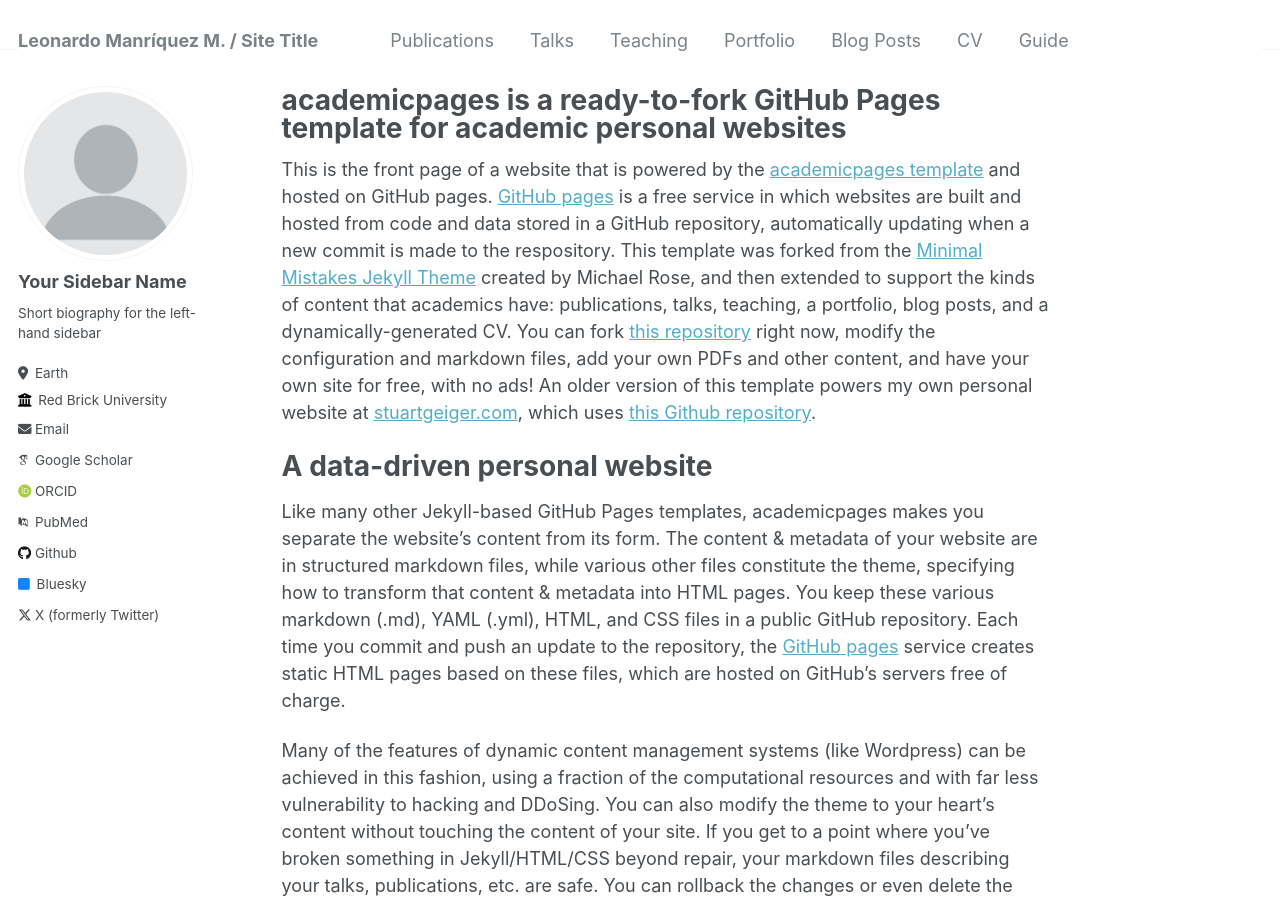
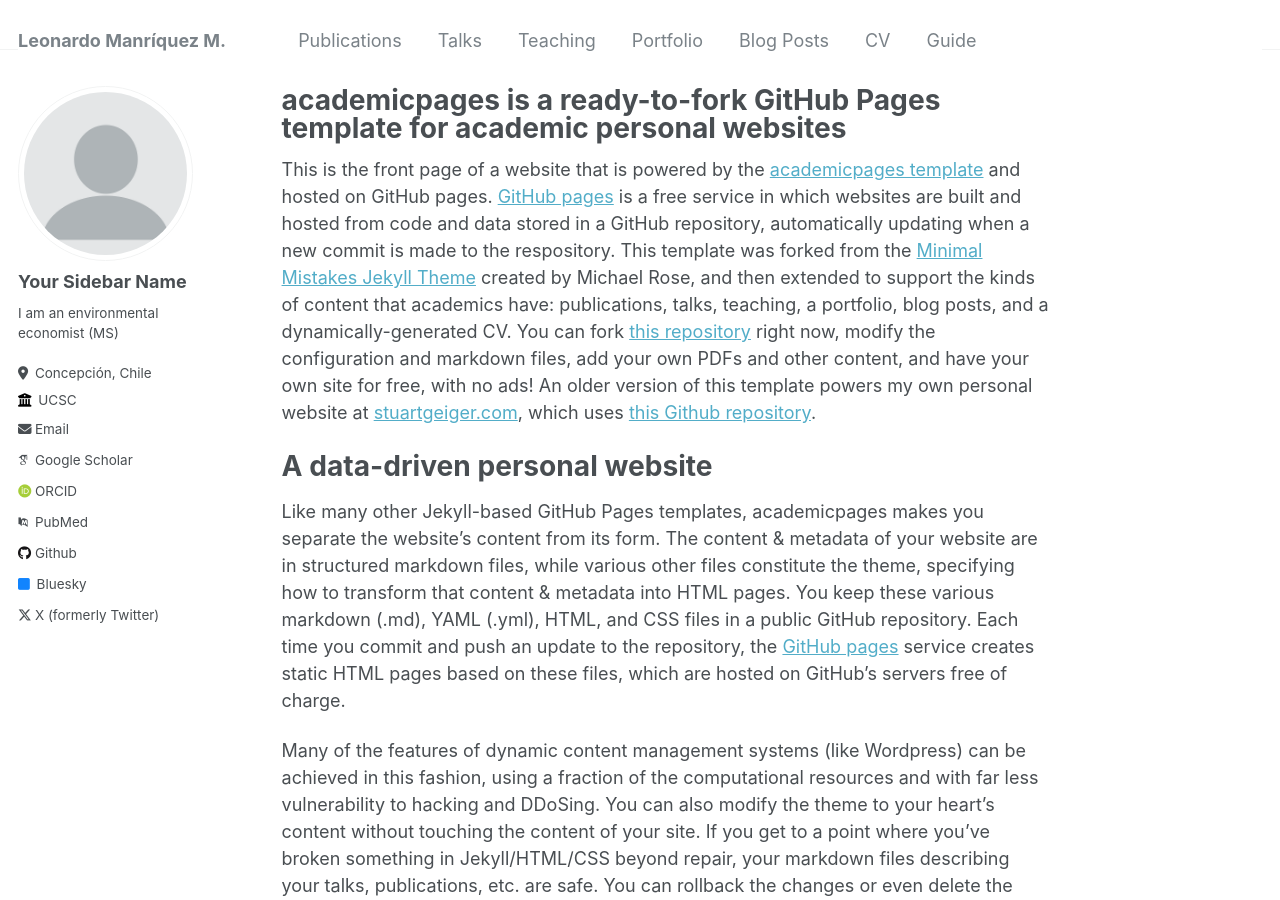
Before and after one commit to leomanriquezm/leomanriquezm.github.io, a Jekyll site: the page built from _pages/about.md, in a window 1280 px wide and 900 px high. Built offline with Jekyll 4.4.1, drawn with Linux system fonts in a browser that asks for light colours; some web fonts are replaced.

Commit message:
Update _config.yml

```diff
--- a/_config.yml
+++ b/_config.yml
@@ -8,7 +8,7 @@
 
 # Basic Site Settings
 locale                   : "en-US"
-title                    : "Leonardo Manríquez M. / Site Title"
+title                    : "Leonardo Manríquez M."
 title_separator          : "-"
 name                     : &name "Leonardo Manríquez M."
 description              : &description "personal description"
@@ -24,10 +24,10 @@ author:
   avatar           : "profile.png"
   name             : "Your Sidebar Name"
   pronouns         : # example: "she/her"
-  bio              : "Short biography for the left-hand sidebar"
-  location         : "Earth"
-  employer         : "Red Brick University"
-  uri              : # URL
+  bio              : "I am an environmental economist (MS)"
+  location         : "Concepción, Chile"
+  employer         : "UCSC"
+  uri              : # https://ucsc.cl/
   email            : "none@example.org"
 
   # Academic websites
```
